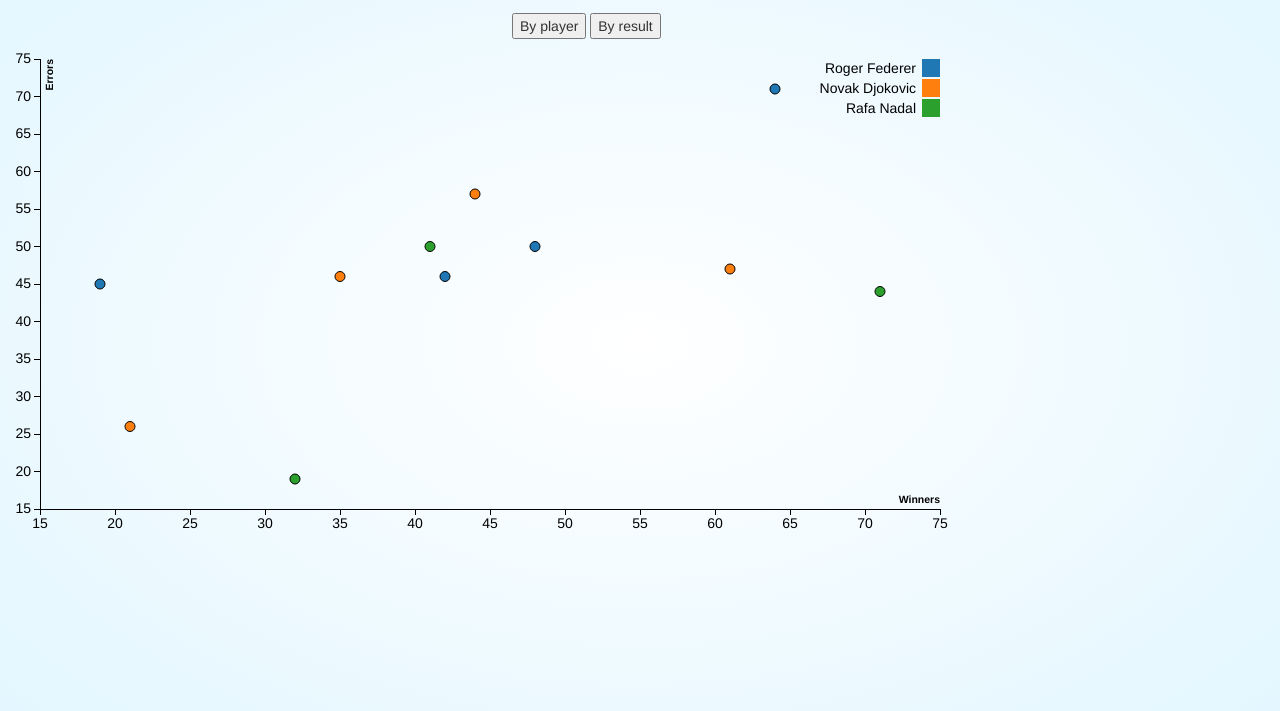
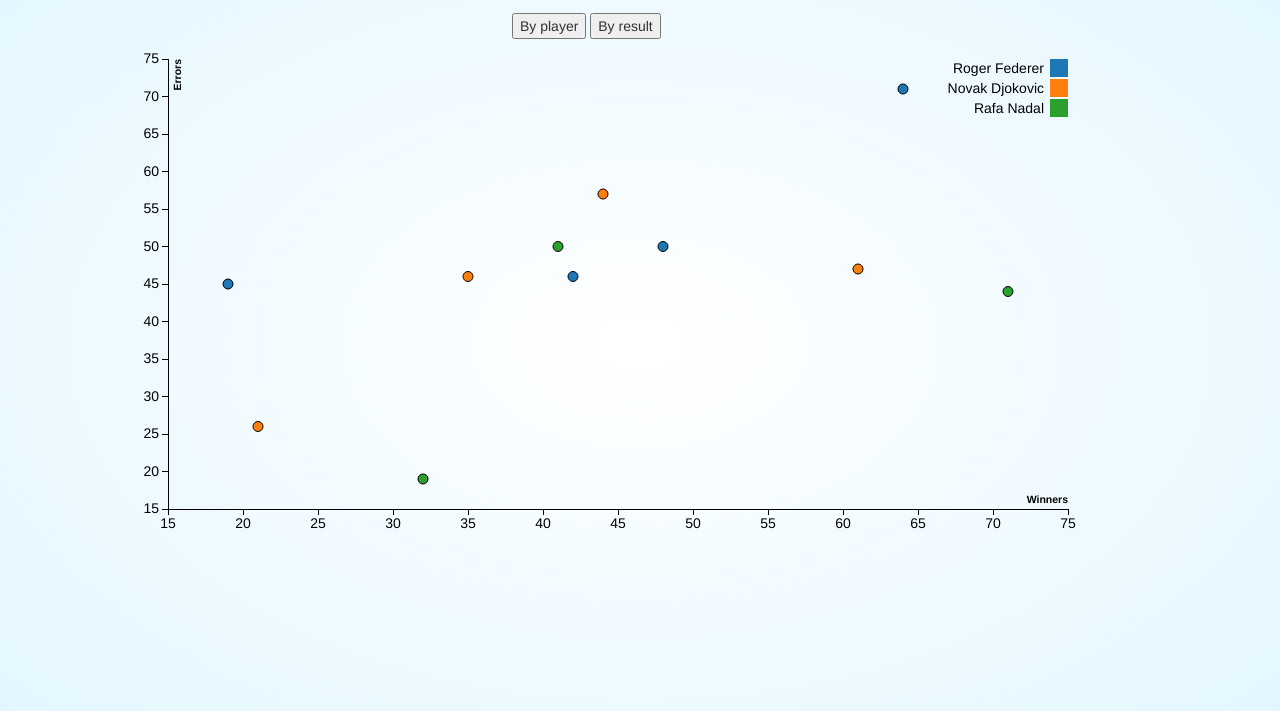
Before and after one commit to ravs/AusOpenDataViz, a plain HTML site: page Lab2.html in a window 1280 px wide. Shown: the part 57-768 px from the top of the page. Drawn offline with Linux system fonts and the light colour scheme.

Commit message:
svg center css

```diff
--- a/Lab2.html
+++ b/Lab2.html
@@ -15,6 +15,11 @@
 
 	.dot {
 		stroke: #000;
+	}
+
+	svg {
+		position: relative;
+		left: 10%;
 	}
 	</style>
 	<link rel="stylesheet" href="css/pc.css">
```
